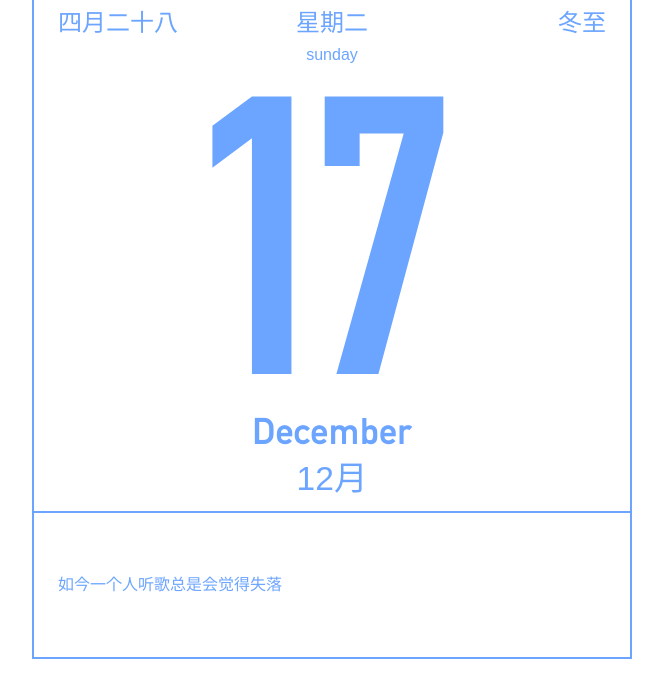
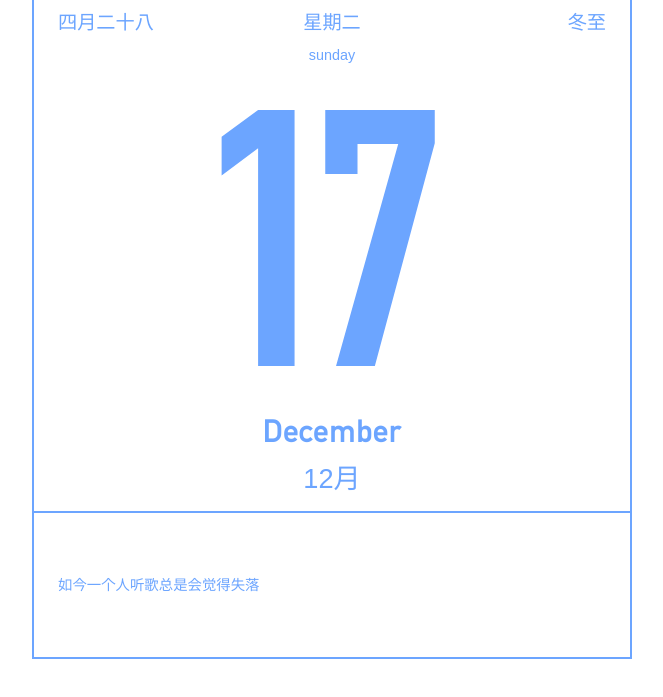
Before and after one commit to ShiQing-Chen/vae-calendar, a plain HTML site: page index.html in a window 1280 px wide. Shown: the part 85-782 px from the top of the page, without its empty margins (308-971 px from the left). Drawn offline with Linux system fonts and the light colour scheme; a web font is replaced by a local one.

Commit message:
修改字体大小

```diff
--- a/index.html
+++ b/index.html
@@ -87,7 +87,6 @@
             display: flex;
             align-items: center;
             line-height: 18vh;
-            font-size: 2vh;
         }
 
         .top-item {
@@ -110,9 +109,8 @@
 
         .middle-top {
             display: flex;
-            /*padding-top: 1vh;*/
             line-height: 4vh;
-            font-size: 3.0vh;
+            font-size: 2.4vh;
         }
 
         .middle-top-left {
@@ -131,7 +129,7 @@
 
         .middle-top-center-bottom {
             font-family: 'SOURCEHANSANSSC-BOLD', sans-serif;
-            font-size: 2.0vh;
+            font-size: 1.8vh;
         }
 
         .middle-top-right {
@@ -140,7 +138,7 @@
         }
 
         .middle-center {
-            font-size: 52vh;
+            font-size: 48vh;
             text-align: center;
             line-height: 42vh;
             height: 42vh;
@@ -157,22 +155,22 @@
         .middle-bottom {
             text-align: center;
             line-height: 6vh;
-            /*padding-bottom: 1vh;*/
         }
 
         .middle-bottom-top {
             font-family: 'din1451alt G', sans-serif;
-            font-size: 4.6vh;
+            font-size: 4.0vh;
         }
 
         .middle-bottom-bottom {
             font-family: 'SOURCEHANSANSSC-BOLD', sans-serif;
-            font-size: 4.2vh;
+            font-size: 3.4vh;
         }
 
         .bottom-content {
             flex: 1;
             font-family: 'SourceHanSerifSC-SemiBold', sans-serif;
+            font-size: 1.8vh;
         }
     </style>
 </head>
```
